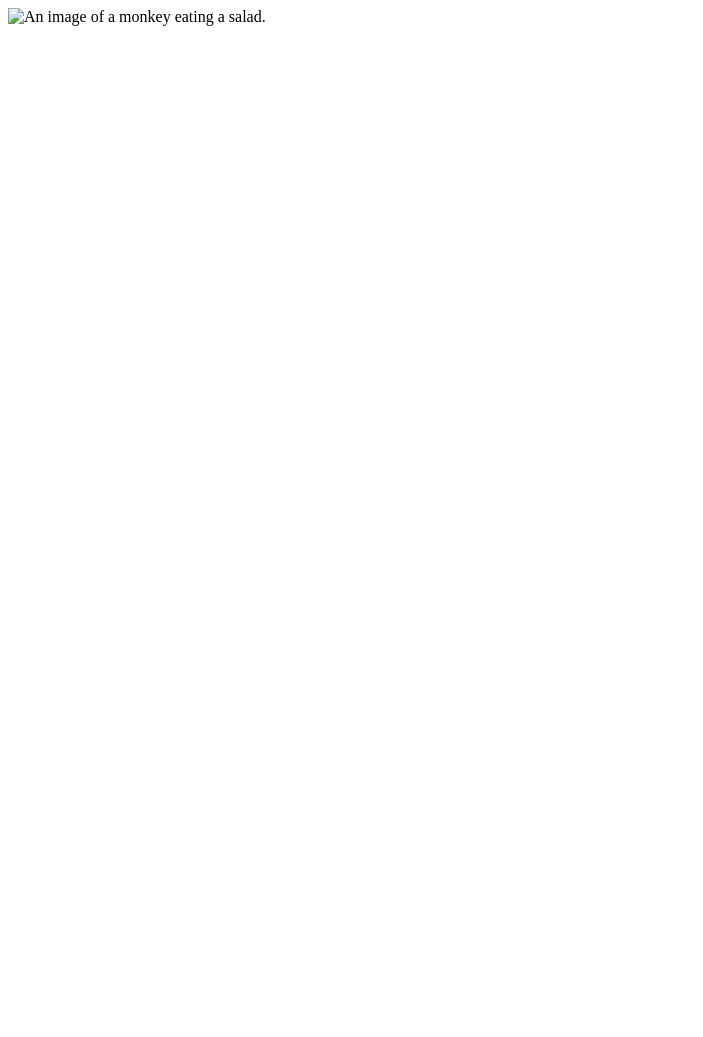
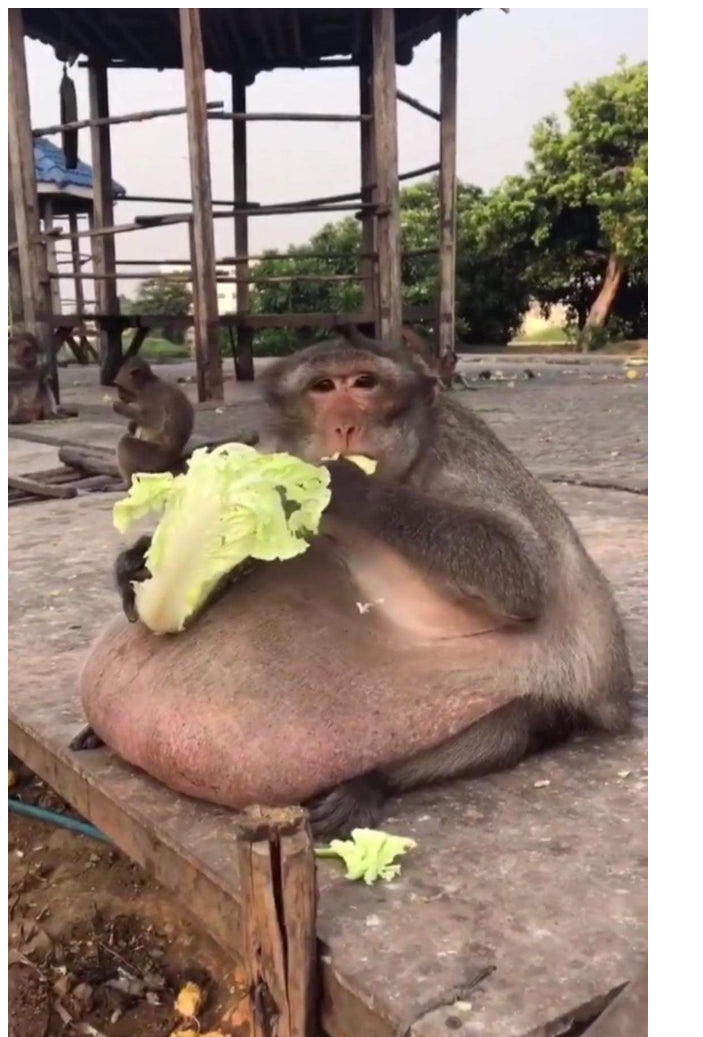
Before and after one commit to Cypphi/bigshark.monster, a plain HTML site: page index.html in a window 1280 px wide. Shown: the whole page, without its empty margins (0-703 px from the left). Before the commit the page ends 800 px from the top, so only its background shows below. Drawn offline with Linux system fonts and the light colour scheme.

Commit message:
me monky

```diff
--- a/index.html
+++ b/index.html
@@ -14,13 +14,13 @@
         <meta property="og:url" content="https://bigmonkey.monster/">
         <meta property="og:title" content="big monkey">
         <meta property="og:description" content="">
-        <meta property="og:image" content="https://bigmonkey.monster/bigmonkey.png">
+        <meta property="og:image" content="https://bigmonkey.monster/bigmonkey.jpg">
        <!-- Twitter -->
         <meta property="twitter:card" content="summary_large_image">
         <meta property="twitter:url" content="https://bigmonkey.monster/">
         <meta property="twitter:title" content="big monkey">
         <meta property="twitter:description" content="">
-        <meta property="twitter:image" content="https://bigmonkey.monster/bigmonkey.png">
+        <meta property="twitter:image" content="https://bigmonkey.monster/bigmonkey.jpg">
     <!-- End of metatags.io content -->
     <!-- CSS -->
       <!-- Main CSS -->
@@ -29,6 +29,6 @@
     <!-- End of CSS -->
   </head>
   <body>
-    <img src="./bigmonkey.png" alt="An image of a monkey eating a salad.">
+    <img src="./bigmonkey.jpg" alt="An image of a monkey eating a salad.">
   </body>
 </html>
```
